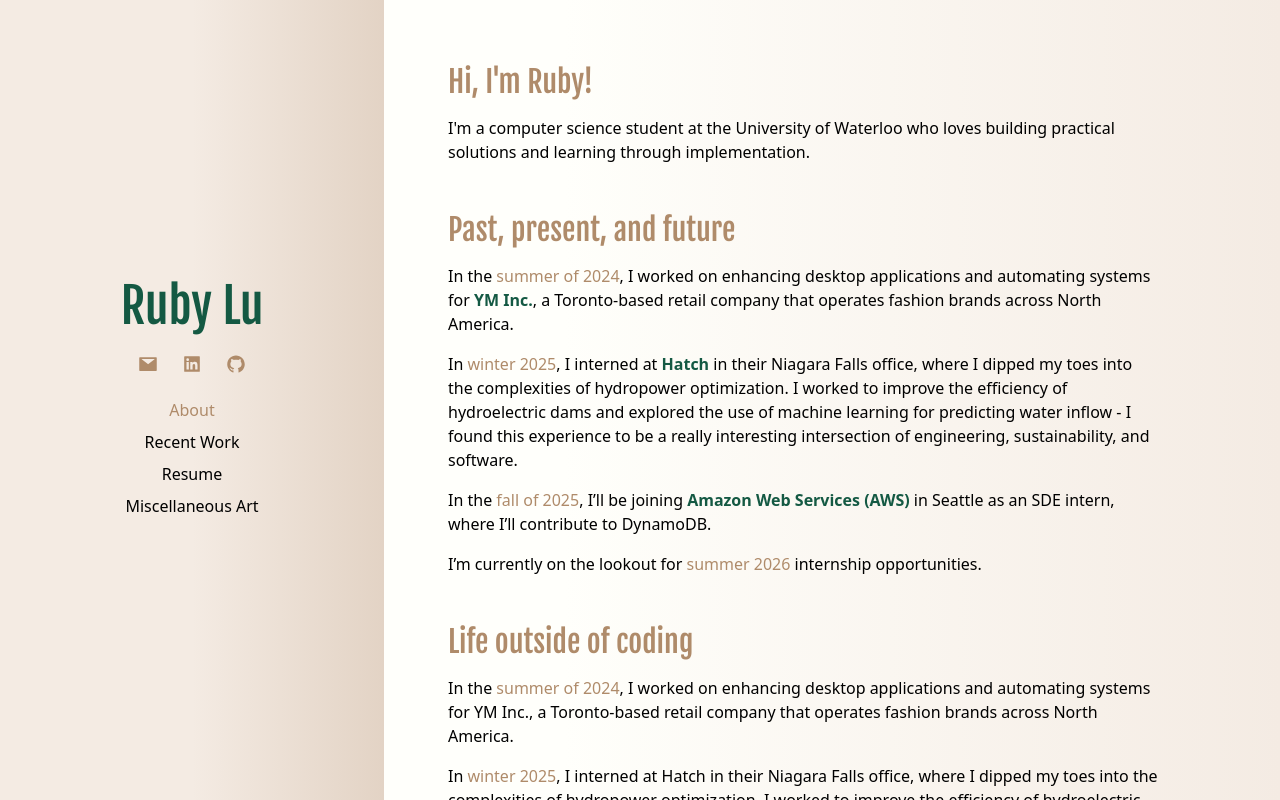
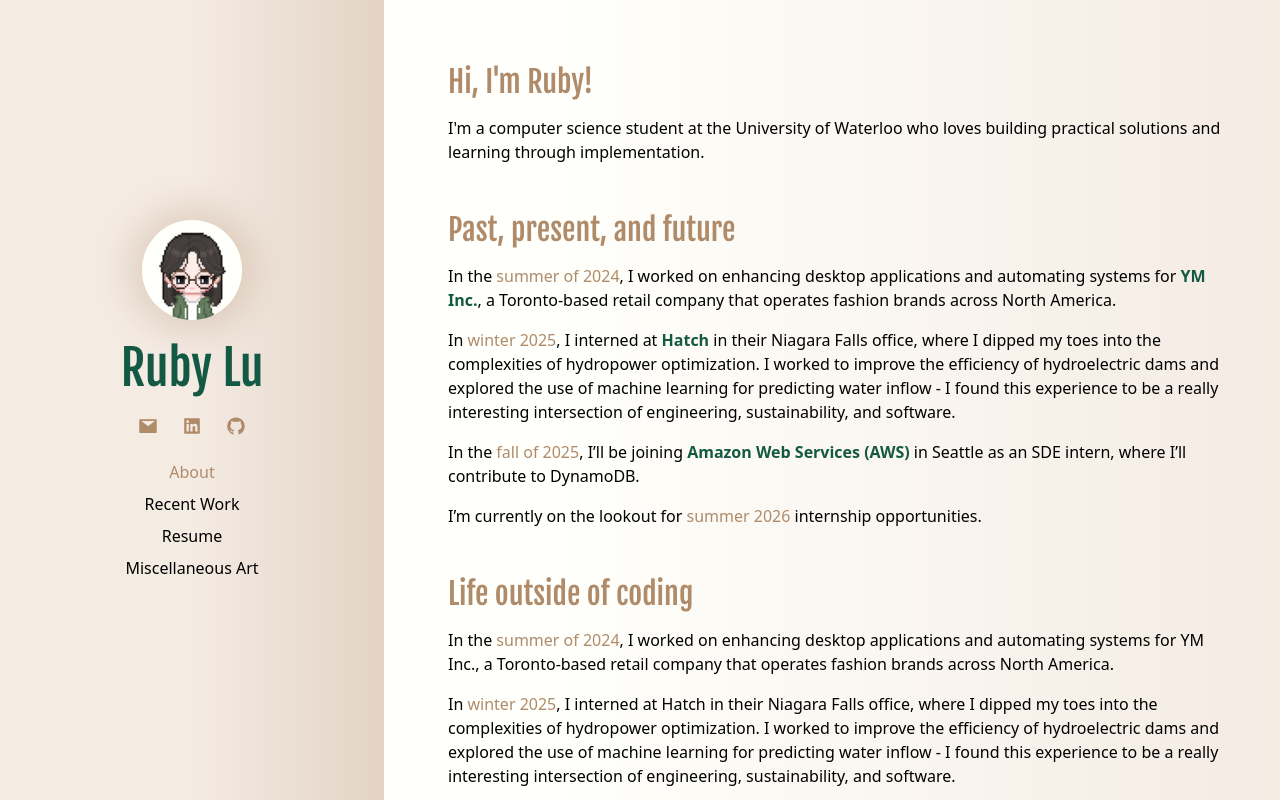
Before and after one commit to rubylu-05/personal-website, a Next.js app: page /about in a window 1280 px wide. Built offline with nearby package versions, Linux system fonts and the light colour scheme.

Commit message:
layout stuff

```diff
--- a/src/app/about/page.js
+++ b/src/app/about/page.js
@@ -1,6 +1,6 @@
 export default function About() {
     return (
-      <div className="mt-6 ml-6 mr-20">
+      <div className="mt-6 ml-6 mr-2">
         <h1 className="text-3xl font-heading text-secondary mb-4">Hi, I'm Ruby!</h1>
         <p className="text-base font-light font-body mb-12">
             I'm a computer science student at the University of Waterloo who loves building practical solutions and learning through implementation.
--- a/src/app/layout.js
+++ b/src/app/layout.js
@@ -5,6 +5,7 @@
 import { usePathname } from 'next/navigation';
 import { metadata } from './metadata';
 import { AiFillMail, AiFillLinkedin, AiFillGithub } from 'react-icons/ai';
+import Image from 'next/image'
 
 export default function RootLayout({ children }) {
   const pathname = usePathname();
@@ -22,9 +23,12 @@
         <div className="flex h-full">
           {/* Sidebar */}
           <aside className="bg-light2 w-[30%] flex justify-center items-center px-6 py-6" style={{
-            backgroundImage: 'linear-gradient(to right, rgba(0, 0, 0, 0) 50%, rgba(175, 139, 106, 0.25) 100%)'
+            backgroundImage: 'linear-gradient(to right, rgba(0, 0, 0, 0) 50%, rgba(175,139,106,0.25) 100%)'
           }}>
             <div className="text-center">
+              <Image src="/images/pfp.png" alt="me" width={100} height={100}
+                className="mb-6 rounded-full mx-auto mb-4 shadow-[0_0_30px_15px_rgba(175,139,106,0.25)]"
+              />
               <div className="text-5xl font-heading text-primary mb-6">Ruby Lu</div>
               <div className="flex justify-center gap-6 text-xl mb-6">
                 <a href="mailto:r25lu@uwaterloo.ca" rel="noopener noreferrer">
--- a/src/app/work/page.js
+++ b/src/app/work/page.js
@@ -1,4 +1,4 @@
-export default function About() {
+export default function Work() {
   return (
     <div>
     </div>
```
Also changed, not shown: src/styles/globals.css (line endings or trailing spaces).
